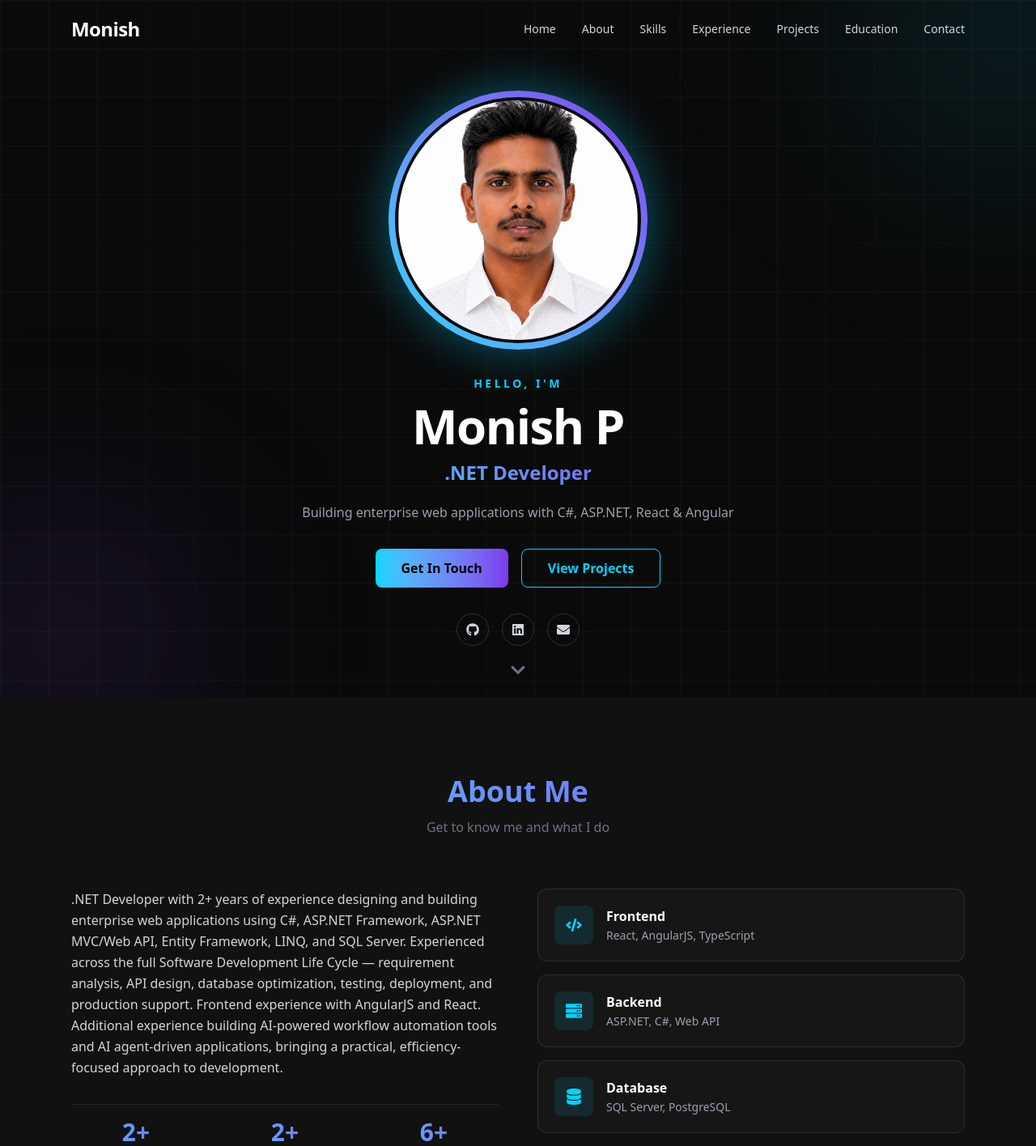
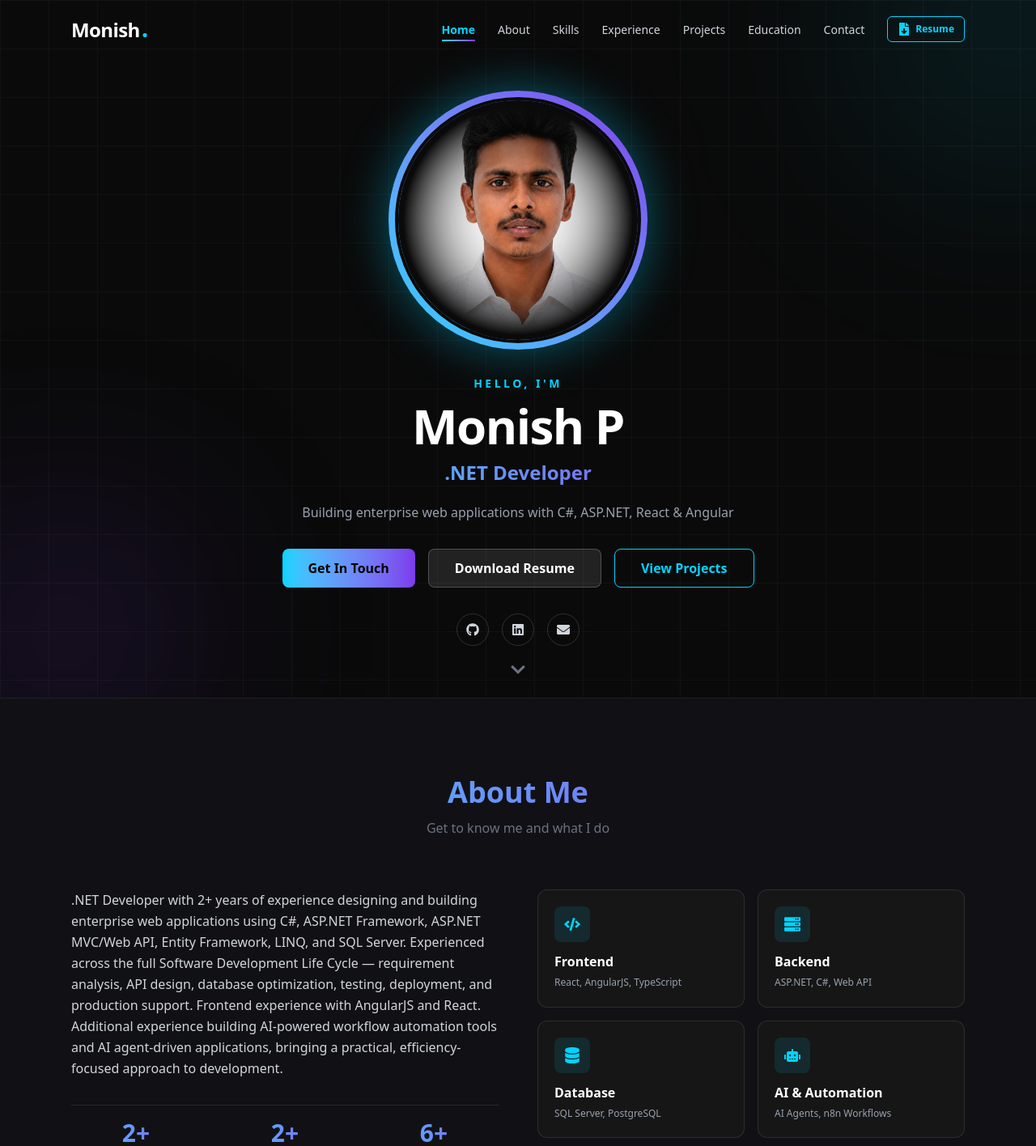
Before and after one commit to monishvp/portfolio, a React (Vite) app: page / in a window 1280 px wide. Shown: the top 1416 px of the page at 81% size. Built offline with nearby package versions, Linux system fonts and the light colour scheme.

Commit message:
feat: polish UI, add Corksy project, resume download, scroll-spy, and dark photo blend

```diff
--- a/src/components/About.tsx
+++ b/src/components/About.tsx
@@ -18,7 +18,7 @@ const highlights: HighlightItem[] = [
 
 export const About: React.FC = () => {
   return (
-    <section id="about" className="py-24 bg-[#111111] relative">
+    <section id="about" className="py-24 bg-[#111115] border-t border-white/[0.06] relative">
       <div className="max-w-6xl mx-auto px-6">
         <motion.h2
           initial={{ opacity: 0, y: 20 }}
@@ -79,25 +79,25 @@ export const About: React.FC = () => {
             </div>
           </motion.div>
 
-          {/* Core competency cards */}
+          {/* Core competency cards in balanced 2x2 grid */}
           <motion.div
             initial={{ opacity: 0, x: 30 }}
             whileInView={{ opacity: 1, x: 0 }}
             viewport={{ once: true }}
             transition={{ duration: 0.6, delay: 0.3 }}
-            className="flex flex-col gap-4"
+            className="grid grid-cols-1 sm:grid-cols-2 gap-4"
           >
             {highlights.map((item, index) => (
               <div
                 key={index}
-                className="flex items-center gap-4 p-5 bg-[#161616] border border-white/10 rounded-xl hover:border-[#00d4ff]/60 hover:translate-x-1.5 transition-all duration-300"
+                className="flex flex-col gap-3 p-5 bg-[#161616] border border-white/10 rounded-xl hover:border-[#00d4ff]/60 hover:-translate-y-1 transition-all duration-300"
               >
-                <div className="w-12 h-12 rounded-lg bg-[#00d4ff]/10 flex items-center justify-center text-[#00d4ff] text-xl shrink-0">
+                <div className="w-11 h-11 rounded-lg bg-[#00d4ff]/10 flex items-center justify-center text-[#00d4ff] text-xl shrink-0">
                   {item.icon}
                 </div>
                 <div>
-                  <h4 className="text-white font-semibold text-base mb-0.5">{item.title}</h4>
-                  <p className="text-gray-400 text-xs md:text-sm">{item.desc}</p>
+                  <h4 className="text-white font-semibold text-base mb-1">{item.title}</h4>
+                  <p className="text-gray-400 text-xs leading-relaxed">{item.desc}</p>
                 </div>
               </div>
             ))}
--- a/src/components/Achievements.tsx
+++ b/src/components/Achievements.tsx
@@ -6,7 +6,7 @@ import { Card } from './ui/card';
 
 export const Achievements: React.FC = () => {
   return (
-    <section id="achievements" className="py-24 bg-[#0a0a0a]">
+    <section id="achievements" className="py-24 bg-[#0d0d12] border-t border-white/[0.06]">
       <div className="max-w-4xl mx-auto px-6">
         <motion.h2
           initial={{ opacity: 0, y: 20 }}
--- a/src/components/Education.tsx
+++ b/src/components/Education.tsx
@@ -7,7 +7,7 @@ import { Badge } from './ui/badge';
 
 export const Education: React.FC = () => {
   return (
-    <section id="education" className="py-24 bg-[#111111]">
+    <section id="education" className="py-24 bg-[#111115] border-t border-white/[0.06]">
       <div className="max-w-4xl mx-auto px-6">
         <motion.h2
           initial={{ opacity: 0, y: 20 }}
--- a/src/components/Experience.tsx
+++ b/src/components/Experience.tsx
@@ -7,7 +7,7 @@ import { Badge } from './ui/badge';
 
 export const Experience: React.FC = () => {
   return (
-    <section id="experience" className="py-24 bg-[#111111]">
+    <section id="experience" className="py-24 bg-[#111115] border-t border-white/[0.06]">
       <div className="max-w-4xl mx-auto px-6">
         <motion.h2
           initial={{ opacity: 0, y: 20 }}
--- a/src/components/Hero.tsx
+++ b/src/components/Hero.tsx
@@ -62,6 +62,11 @@ export const Hero: React.FC = () => {
             <a href="#contact">
               <Button size="lg">Get In Touch</Button>
             </a>
+            <a href={personalInfo.resumeUrl} download="Monish_P_Resume.pdf" target="_blank" rel="noopener noreferrer">
+              <Button variant="secondary" size="lg" className="border border-white/20 hover:border-[#00d4ff]">
+                Download Resume
+              </Button>
+            </a>
             <a href="#projects">
               <Button variant="outline" size="lg">View Projects</Button>
             </a>
--- a/src/components/Navbar.tsx
+++ b/src/components/Navbar.tsx
@@ -1,5 +1,8 @@
 import React, { useState, useEffect } from 'react';
 import { HiMenuAlt3, HiX } from 'react-icons/hi';
+import { FaFileDownload } from 'react-icons/fa';
+import { personalInfo } from '../data/portfolioData';
+import { Button } from './ui/button';
 
 interface NavLink {
   name: string;
@@ -19,9 +22,25 @@ const navLinks: NavLink[] = [
 export const Navbar: React.FC = () => {
   const [scrolled, setScrolled] = useState(false);
   const [menuOpen, setMenuOpen] = useState(false);
+  const [activeSection, setActiveSection] = useState('home');
 
   useEffect(() => {
-    const handleScroll = () => setScrolled(window.scrollY > 50);
+    const handleScroll = () => {
+      setScrolled(window.scrollY > 50);
+
+      // Scroll-spy tracking
+      const sectionIds = navLinks.map((link) => link.href.substring(1));
+      const scrollPosition = window.scrollY + 120;
+
+      for (let i = sectionIds.length - 1; i >= 0; i--) {
+        const section = document.getElementById(sectionIds[i]);
+        if (section && section.offsetTop <= scrollPosition) {
+          setActiveSection(sectionIds[i]);
+          break;
+        }
+      }
+    };
+
     window.addEventListener('scroll', handleScroll);
     return () => window.removeEventListener('scroll', handleScroll);
   }, []);
@@ -36,20 +55,36 @@ export const Navbar: React.FC = () => {
     >
       <div className="max-w-6xl mx-auto px-6 flex items-center justify-between">
         <a href="#home" className="text-2xl font-extrabold text-white tracking-tight flex items-baseline gap-0.5">
-          Monish<span className="text-[#00d4ff] text-3xl leading-none"></span>
+          Monish<span className="text-[#00d4ff] text-3xl leading-none">.</span>
         </a>
 
-        {/* Desktop Links */}
-        <div className="hidden md:flex items-center gap-8">
-          {navLinks.map((link) => (
+        {/* Desktop Links with Active Indicator */}
+        <div className="hidden md:flex items-center gap-7">
+          {navLinks.map((link) => {
+            const isActive = activeSection === link.href.substring(1);
+            return (
               <a
                 key={link.name}
                 href={link.href}
-              className="text-sm font-medium text-gray-300 hover:text-[#00d4ff] transition-colors relative py-1 after:content-[''] after:absolute after:bottom-0 after:left-0 after:w-0 after:h-[2px] after:bg-gradient-to-r after:from-[#00d4ff] after:to-[#7c3aed] hover:after:w-full after:transition-all after:duration-300"
+                className={`text-sm font-medium transition-all relative py-1 ${
+                  isActive
+                    ? 'text-[#00d4ff] font-semibold'
+                    : 'text-gray-300 hover:text-[#00d4ff]'
+                } after:content-[''] after:absolute after:bottom-0 after:left-0 after:h-[2px] after:bg-gradient-to-r after:from-[#00d4ff] after:to-[#7c3aed] after:transition-all after:duration-300 ${
+                  isActive ? 'after:w-full' : 'after:w-0 hover:after:w-full'
+                }`}
               >
                 {link.name}
               </a>
-          ))}
+            );
+          })}
+
+          {/* Quick Resume Download Action */}
+          <a href={personalInfo.resumeUrl} download="Monish_P_Resume.pdf" target="_blank" rel="noopener noreferrer">
+            <Button size="sm" variant="outline" className="gap-1.5 text-xs py-1.5 h-8">
+              <FaFileDownload size={11} /> Resume
+            </Button>
+          </a>
         </div>
 
         {/* Mobile menu button */}
@@ -74,16 +109,33 @@ export const Navbar: React.FC = () => {
         >
           <HiX />
         </button>
-        {navLinks.map((link) => (
+        {navLinks.map((link) => {
+          const isActive = activeSection === link.href.substring(1);
+          return (
             <a
               key={link.name}
               href={link.href}
               onClick={() => setMenuOpen(false)}
-            className="text-lg font-medium text-gray-200 hover:text-[#00d4ff] transition-colors"
+              className={`text-lg font-medium transition-colors ${
+                isActive ? 'text-[#00d4ff] font-bold' : 'text-gray-200 hover:text-[#00d4ff]'
+              }`}
             >
               {link.name}
             </a>
-        ))}
+          );
+        })}
+
+        <a
+          href={personalInfo.resumeUrl}
+          download="Monish_P_Resume.pdf"
+          target="_blank"
+          rel="noopener noreferrer"
+          onClick={() => setMenuOpen(false)}
+        >
+          <Button size="sm" variant="default" className="w-full gap-2 mt-2">
+            <FaFileDownload size={13} /> Download Resume
+          </Button>
+        </a>
       </div>
     </nav>
   );
--- a/src/components/Skills.tsx
+++ b/src/components/Skills.tsx
@@ -15,7 +15,7 @@ const categoryIcons: Record<string, string> = {
 
 export const Skills: React.FC = () => {
   return (
-    <section id="skills" className="py-24 bg-[#0a0a0a]">
+    <section id="skills" className="py-24 bg-[#0d0d12] border-t border-white/[0.06]">
       <div className="max-w-6xl mx-auto px-6">
         <motion.h2
           initial={{ opacity: 0, y: 20 }}
--- a/src/data/portfolioData.ts
+++ b/src/data/portfolioData.ts
@@ -10,7 +10,8 @@ export const personalInfo: PersonalInfo = {
   linkedin: 'https://www.linkedin.com/in/monish-p-a12639219/',
   github: 'https://github.com/monishvp',
   summary: '.NET Developer with 2+ years of experience designing and building enterprise web applications using C#, ASP.NET Framework, ASP.NET MVC/Web API, Entity Framework, LINQ, and SQL Server. Experienced across the full Software Development Life Cycle — requirement analysis, API design, database optimization, testing, deployment, and production support. Frontend experience with AngularJS and React. Additional experience building AI-powered workflow automation tools and AI agent-driven applications, bringing a practical, efficiency-focused approach to development.',
-  profileImage: `${import.meta.env.BASE_URL}images/profile.png`
+  profileImage: `${import.meta.env.BASE_URL}images/profile_dark.png`,
+  resumeUrl: `${import.meta.env.BASE_URL}Monish_P_Resume.pdf`
 };
 
 export const skills: SkillCategory[] = [
@@ -45,9 +46,9 @@ export const projects: ProjectItem[] = [
   {
     title: 'Referral Reward Platform',
     tech: ['ASP.NET', 'C#', 'AngularJS', 'SQL Server', 'Power BI', 'REST APIs'],
-    description: 'End-to-end referral tracking and reward management platform supporting the full referral lifecycle.',
+    description: 'End-to-end referral tracking and reward management platform supporting the full referral lifecycle with automated approvals and KPI analytics.',
     highlights: [
-      'Built referral tracking and reward management features end-to-end using ASP.NET, C#, and SQL Server.',
+      'Built referral tracking and reward management features end-to-end using ASP.NET, C#, and SQL Server, supporting the full referral lifecycle.',
       'Automated reward approval and payout workflows, significantly cutting manual processing time and turnaround.',
       'Developed AngularJS UI modules for referral submission, status tracking, and reward history.',
       'Optimized SQL Server queries and indexes, improving reporting performance and system reliability.',
@@ -56,14 +57,17 @@ export const projects: ProjectItem[] = [
     icon: 'gift'
   },
   {
-    title: 'AraCrate — AI Feature Planner',
-    tech: ['React', 'FastAPI', 'Python', 'REST APIs', 'AI Agents'],
-    description: 'AI-powered requirement generation platform with backend REST APIs supporting AI agent-driven SRS generation.',
+    title: 'Corksy — Winery eCommerce & Reservation Platform',
+    tech: ['React.js', 'Node.js', 'GraphQL', 'PostgreSQL', 'Redux Toolkit', 'REST APIs'],
+    description: 'Comprehensive winery eCommerce and reservation platform powering real-time slot scheduling, table allocation, POS integrations, and merchant portal operations.',
     highlights: [
-      'Built an AI-powered requirement generation platform with backend REST APIs supporting AI agent-driven Software Requirement Specification (SRS) generation, reducing manual documentation effort.',
-      'Automated task breakdown and developer workflow generation, speeding up project planning cycles for the team.'
+      'Developed end-to-end reservation and booking workflows using React.js and GraphQL, supporting real-time slot scheduling, table allocation, and guest management.',
+      'Built and optimized PostgreSQL reporting queries and automated notification scripts, delivering accurate daily reservation, sales, and operational analytics.',
+      'Created responsive, embeddable eCommerce widgets enabling third-party merchant sites to seamlessly integrate online purchasing, event ticket booking, and cart checkout.',
+      'Enhanced Admin Web portal features using React and Redux Toolkit to streamline merchant catalog setup, order management, and reservation configurations.',
+      'Delivered UI improvements and operational bug fixes across Point-of-Sale (POS) and eCommerce modules, improving checkout speed and staff usability during peak hours.'
     ],
-    icon: 'robot'
+    icon: 'wine'
   }
 ];
 
--- a/src/index.css
+++ b/src/index.css
@@ -3,8 +3,8 @@
 @layer base {
   :root {
     --bg-primary: #0a0a0a;
-    --bg-secondary: #111111;
-    --bg-card: #161616;
+    --bg-secondary: #121217;
+    --bg-card: #16161c;
     --accent-primary: #00d4ff;
     --accent-secondary: #7c3aed;
   }
@@ -23,20 +23,20 @@
   }
 }
 
-/* Custom Scrollbar */
+/* Minimalist, subtle scrollbar flush with the page edge */
 ::-webkit-scrollbar {
-  width: 8px;
+  width: 5px;
 }
 
 ::-webkit-scrollbar-track {
-  background: #0a0a0a;
+  background: transparent;
 }
 
 ::-webkit-scrollbar-thumb {
-  background: #00d4ff;
-  border-radius: 4px;
+  background: rgba(255, 255, 255, 0.15);
+  border-radius: 9999px;
 }
 
 ::-webkit-scrollbar-thumb:hover {
-  background: #7c3aed;
+  background: rgba(0, 212, 255, 0.5);
 }
--- a/src/types/portfolio.ts
+++ b/src/types/portfolio.ts
@@ -9,6 +9,7 @@ export interface PersonalInfo {
   github: string;
   summary: string;
   profileImage: string;
+  resumeUrl: string;
 }
 
 export interface SkillCategory {
@@ -29,7 +30,9 @@ export interface ProjectItem {
   tech: string[];
   description: string;
   highlights: string[];
-  icon: 'gift' | 'robot';
+  icon: 'gift' | 'robot' | 'wine';
+  githubUrl?: string;
+  liveUrl?: string;
 }
 
 export interface EducationItem {
```
Also changed, not shown: src/components/Contact.tsx (+57 -35 lines), src/components/Projects.tsx (+26 -5 lines), public/images/profile_dark.png (added), 1 other file (tests, documents, lock files or other folders). Lines whose indentation alone changed are shown as unchanged.
